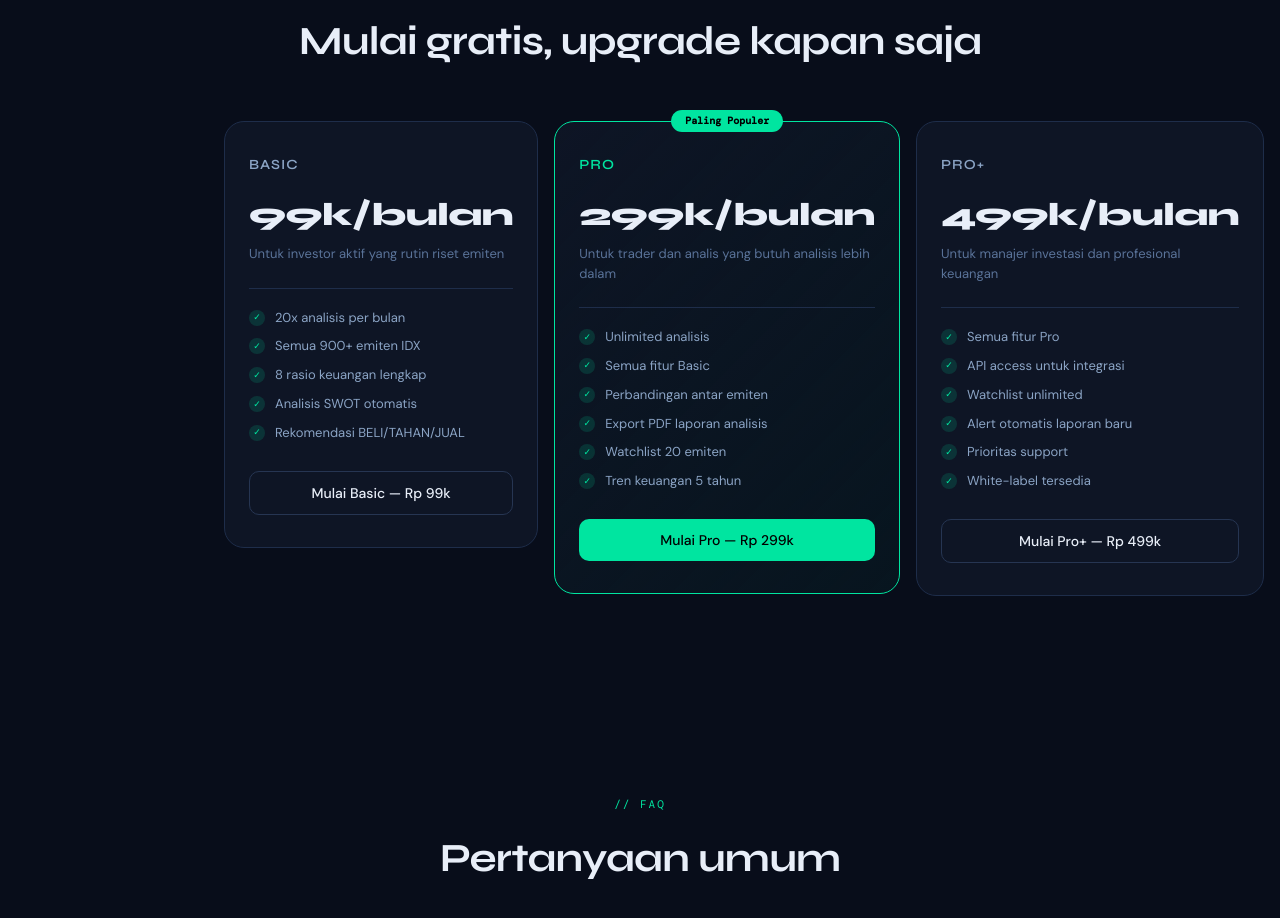
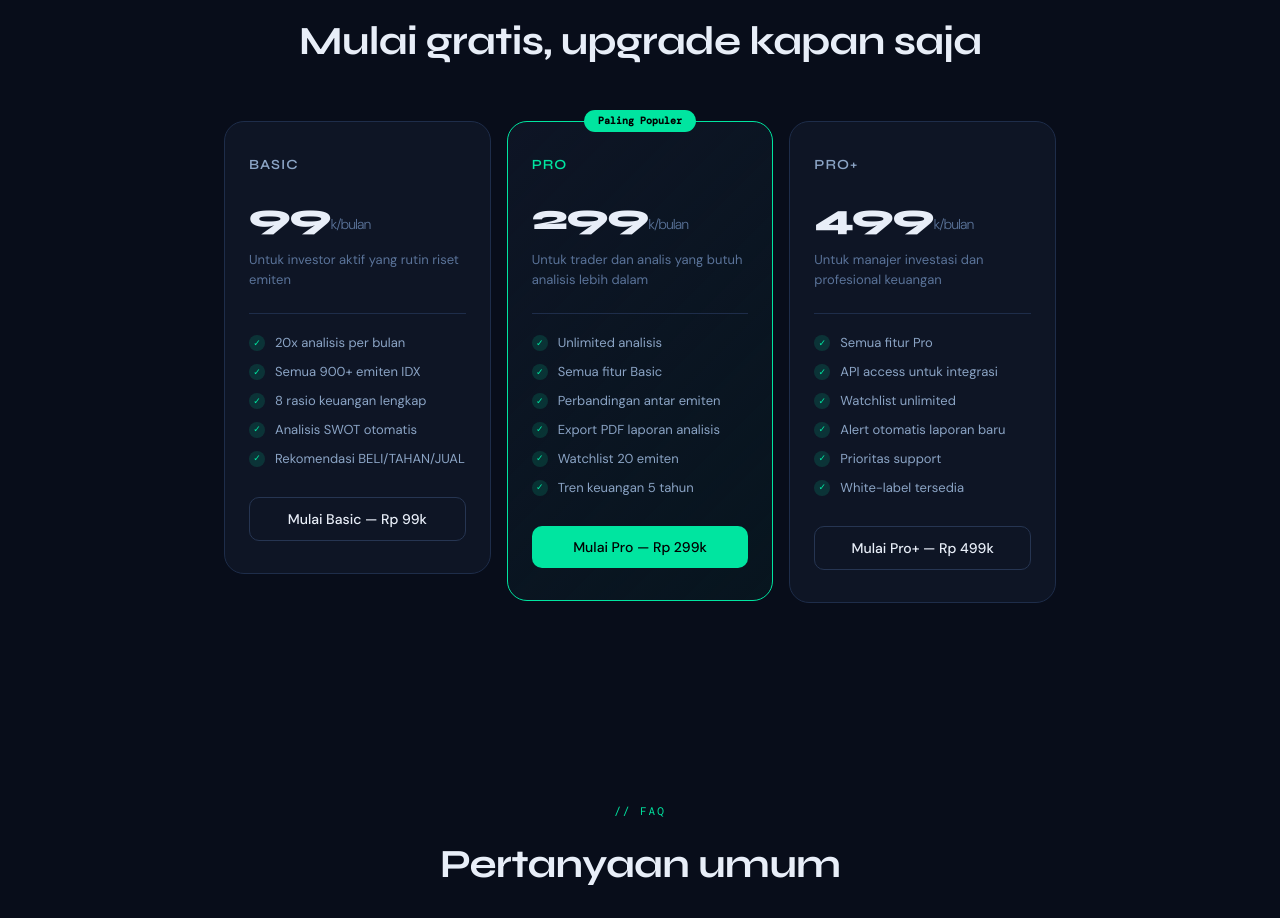
Before and after one commit to ziyaadazel/idxanalyzer-frontend, a plain HTML site: page index.html in a window 1280 px wide. Shown: the part 2727-3645 px from the top of the page. Drawn offline with nearby package versions, Linux system fonts and the light colour scheme; a script that the page names is missing; a web font is replaced by a local one.

Commit message:
Update index.html

```diff
--- a/index.html
+++ b/index.html
@@ -707,8 +707,6 @@
   grid-template-columns: repeat(3, 1fr);
   gap: 16px;
   align-items: start;
-  max-width: 960px;
-  margin: 0 auto;
 }
 
 .pricing-card {
@@ -749,14 +747,14 @@
 
 .pricing-price {
   font-family: 'Syne', sans-serif;
-  font-size: 32px;
+  font-size: 36px;
   font-weight: 800;
   color: var(--text);
-  letter-spacing: -0.5px;
+  letter-spacing: -1px;
   margin-bottom: 4px;
 }
 
-.pricing-price span { font-size: 32px; color: var(--text); font-family: 'Syne', sans-serif; font-weight: 800; letter-spacing: -0.5px; }
+.pricing-price span { font-size: 14px; color: var(--muted); font-family: 'DM Sans', sans-serif; font-weight: 300; }
 .pricing-desc { font-size: 13px; color: var(--muted); margin-bottom: 24px; line-height: 1.5; }
 
 .pricing-divider { border: none; border-top: 1px solid var(--border); margin-bottom: 20px; }
```
